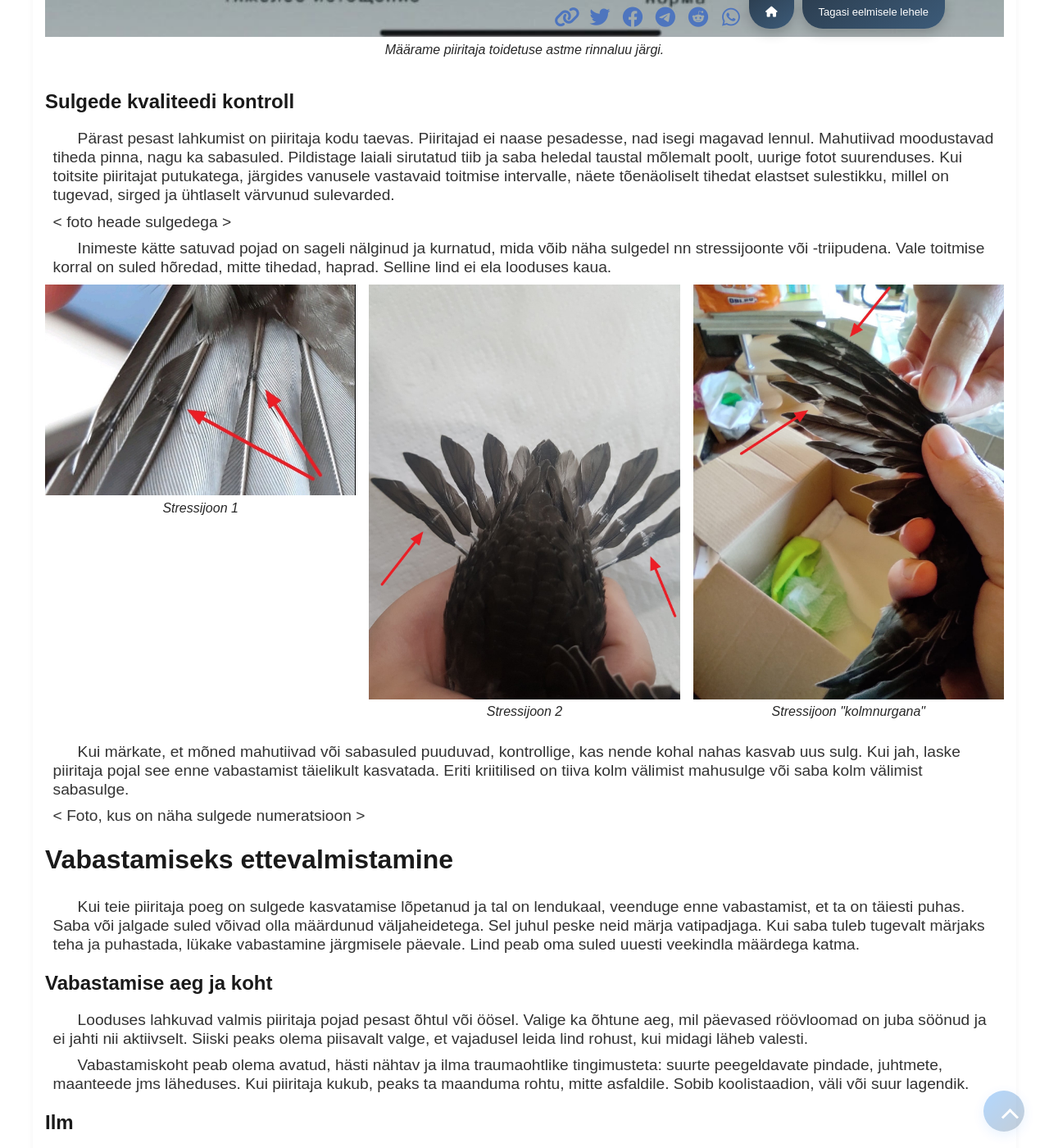
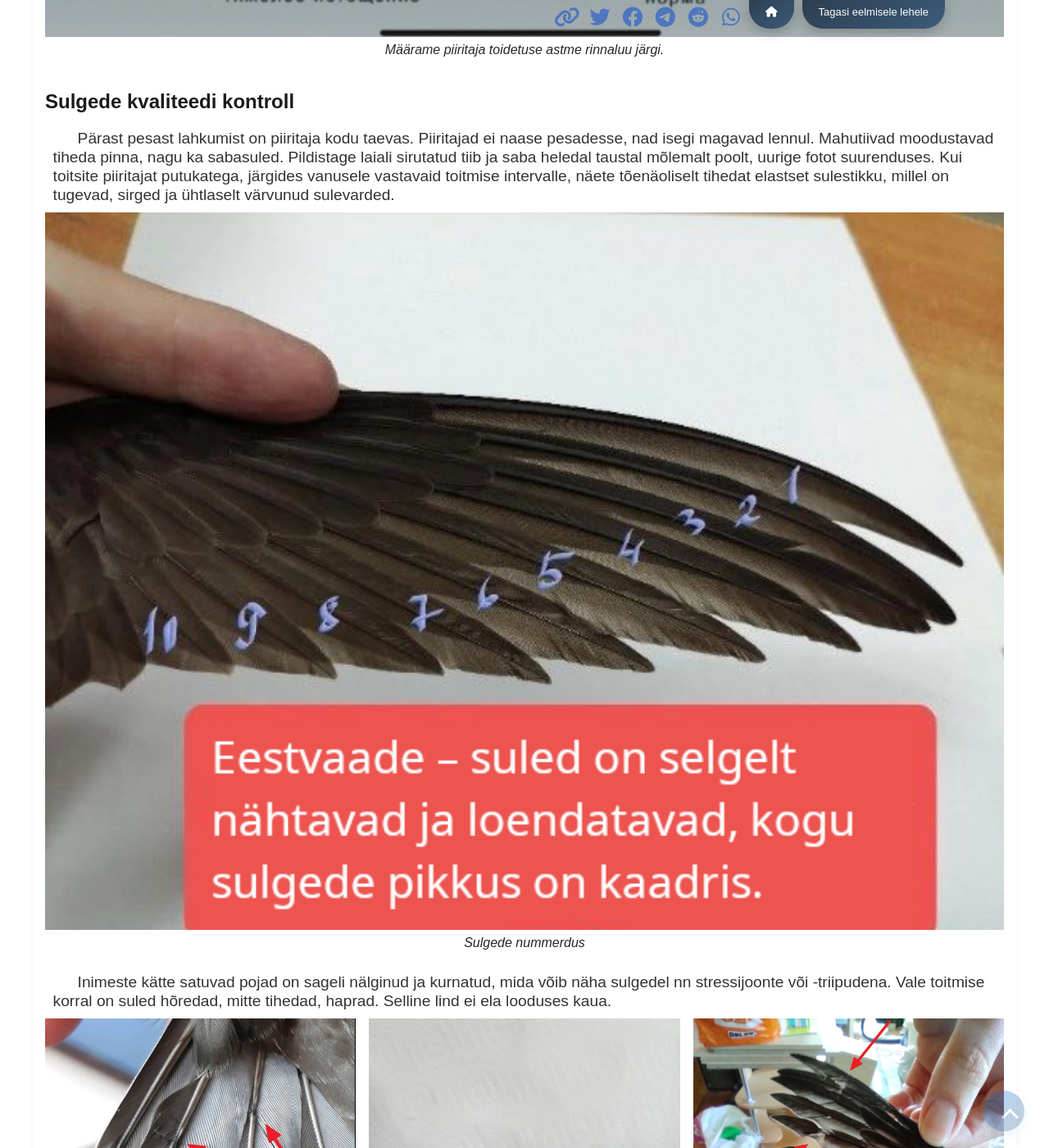
Before and after one commit to loodus-wiki/apus-apus, a Jekyll site: the page built from docs/est/back-to-nature.md, in a window 1280 px wide and 1400 px high, scrolled down 3081 px. Shown: the whole window at 82% size. Built offline with Jekyll 4.4.1, drawn with Linux system fonts in a browser that asks for light colours.

Commit message:
Sulgede nummerdus

```diff
--- a/docs/est/back-to-nature.md
+++ b/docs/est/back-to-nature.md
@@ -62,7 +62,12 @@ Piiritaja lendukaal varieerub väiksemate isendite puhul 37 grammist kuni suurem
 
 Pärast pesast lahkumist on piiritaja kodu taevas. Piiritajad ei naase pesadesse, nad isegi magavad lennul. Mahutiivad moodustavad tiheda pinna, nagu ka sabasuled. Pildistage laiali sirutatud tiib ja saba heledal taustal mõlemalt poolt, uurige fotot suurenduses. Kui toitsite piiritajat putukatega, järgides vanusele vastavaid toitmise intervalle, näete tõenäoliselt tihedat elastset sulestikku, millel on tugevad, sirged ja ühtlaselt värvunud sulevarded.
 
-< foto heade sulgedega >
+<div class="image-gallery">
+<figure>
+    <img  data-fancybox="my-gallery"  src="../assets/images/fethers-count-est.png" frameborder="0">
+    <figcaption>Sulgede nummerdus</figcaption>
+</figure>
+</div>
 
 Inimeste kätte satuvad pojad on sageli nälginud ja kurnatud, mida võib näha sulgedel nn stressijoonte või -triipudena. Vale toitmise korral on suled hõredad, mitte tihedad, haprad. Selline lind ei ela looduses kaua.
 
@@ -85,7 +90,6 @@ Inimeste kätte satuvad pojad on sageli nälginud ja kurnatud, mida võib näha
 
 Kui märkate, et mõned mahutiivad või sabasuled puuduvad, kontrollige, kas nende kohal nahas kasvab uus sulg. Kui jah, laske piiritaja pojal see enne vabastamist täielikult kasvatada. Eriti kriitilised on tiiva kolm välimist mahusulge või saba kolm välimist sabasulge.
 
-< Foto, kus on näha sulgede numeratsioon >
 
 # Vabastamiseks ettevalmistamine
 
```
Also changed, not shown: docs/ru/back-to-nature.md (+6 -3 lines), docs/ru/index.md (+1 -0 lines), docs/assets/images/fethers-count-est.png (added), docs/assets/images/fethers-count-rus.png (added), 1 other file.
